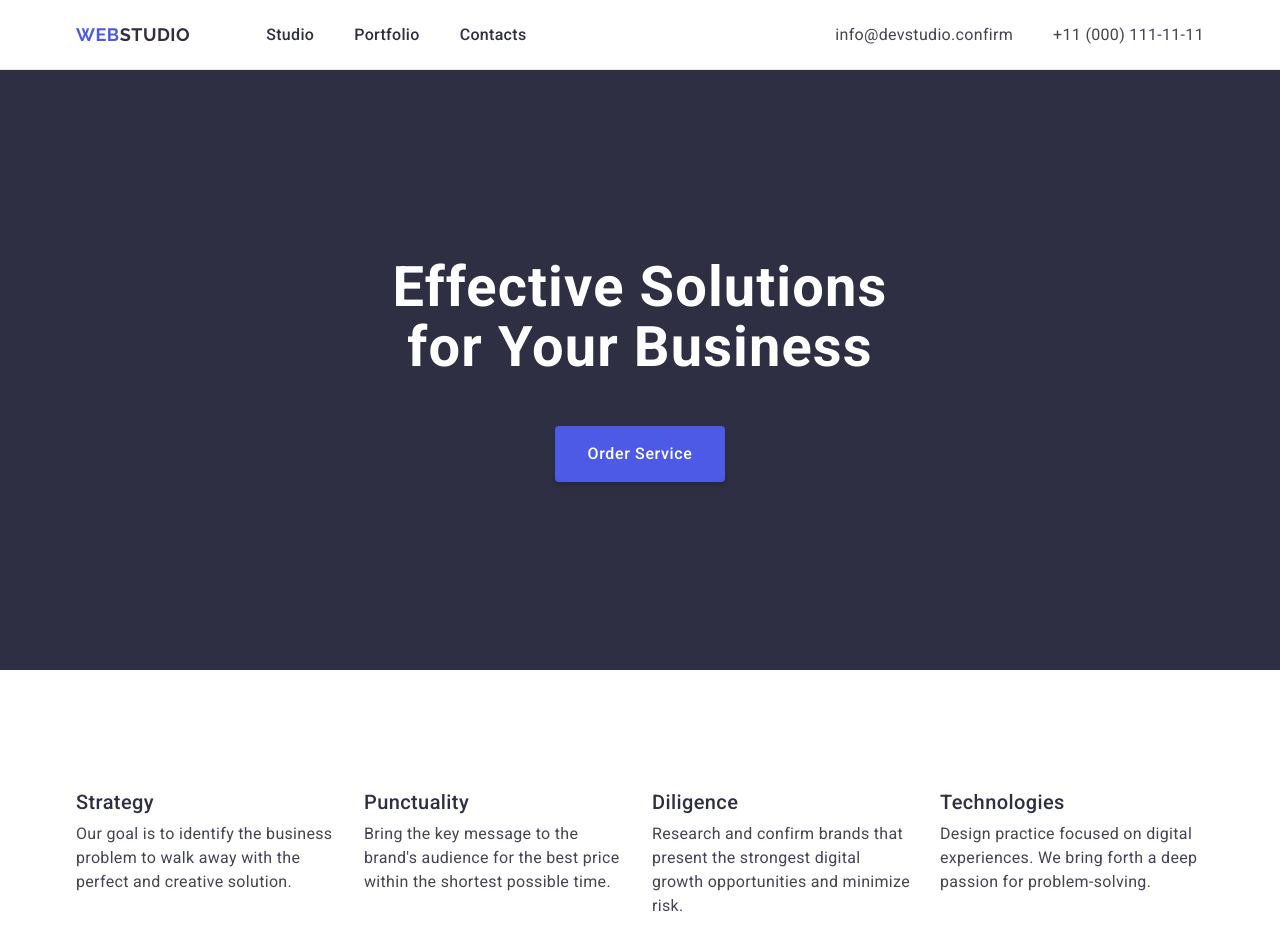
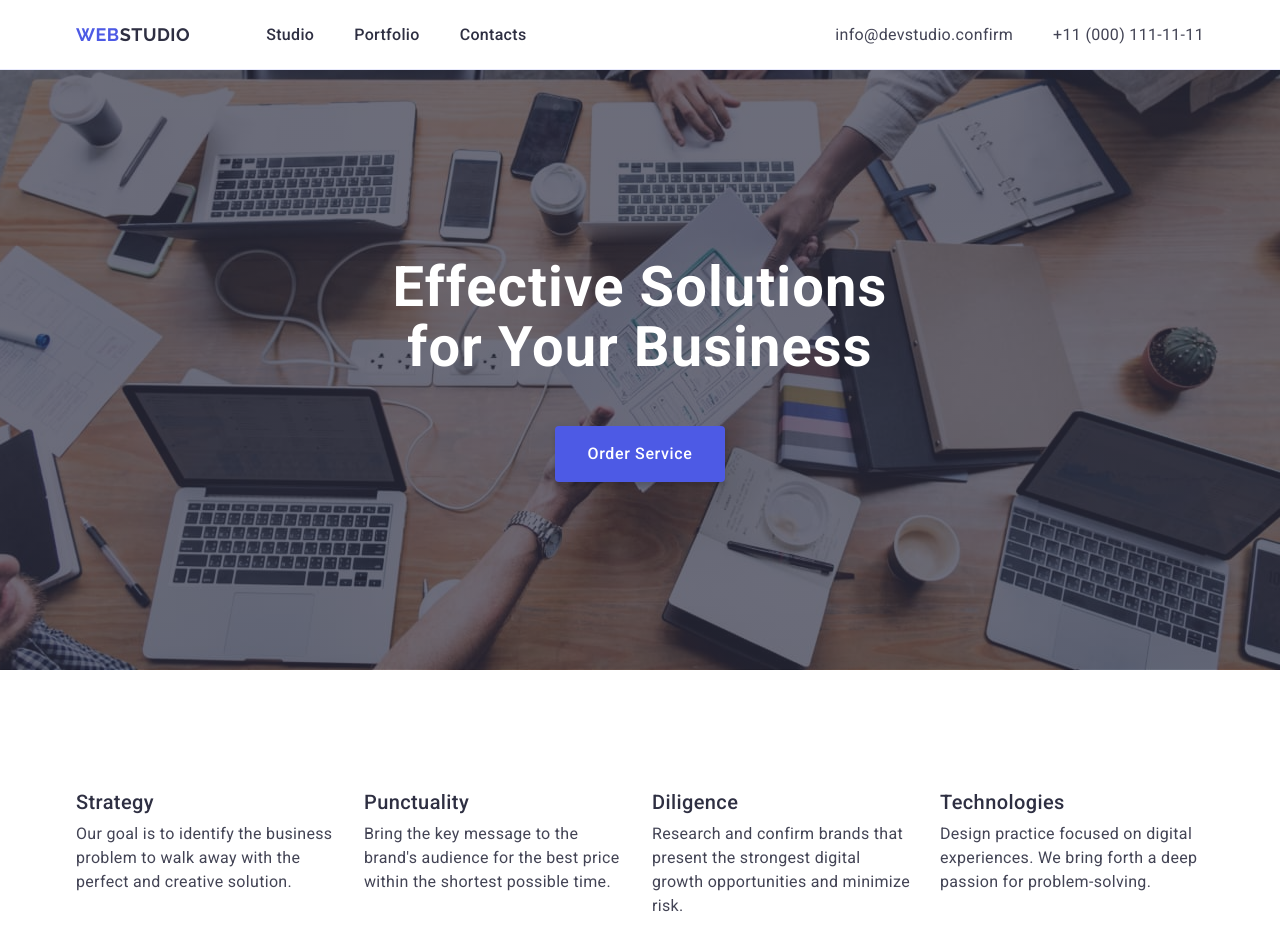
Before and after one commit to Yevhenii-93/goit-markup-hw-04, a plain HTML site: page index.html in a window 1280 px wide. Shown: the top 950 px of the page. Drawn offline with nearby package versions, Linux system fonts and the light colour scheme.

Commit message:
add hero background

```diff
--- a/css/styles.css
+++ b/css/styles.css
@@ -143,8 +143,18 @@ img {
 
 /* #region Hero */
 .hero {
+  max-width: 1440px;
+  margin: 0 auto;
+  padding: 188px 0;
   background-color: #2e2f42;
-  padding: 188px 0;
+  background-image: linear-gradient(
+      rgba(46, 47, 66, 0.7),
+      rgba(46, 47, 66, 0.7)
+    ),
+    url(../images/hero.jpg);
+  background-repeat: no-repeat;
+  background-position: center;
+  background-size: cover;
 }
 
 .hero .container {
```
Also changed, not shown: images/hero.jpg (added).
